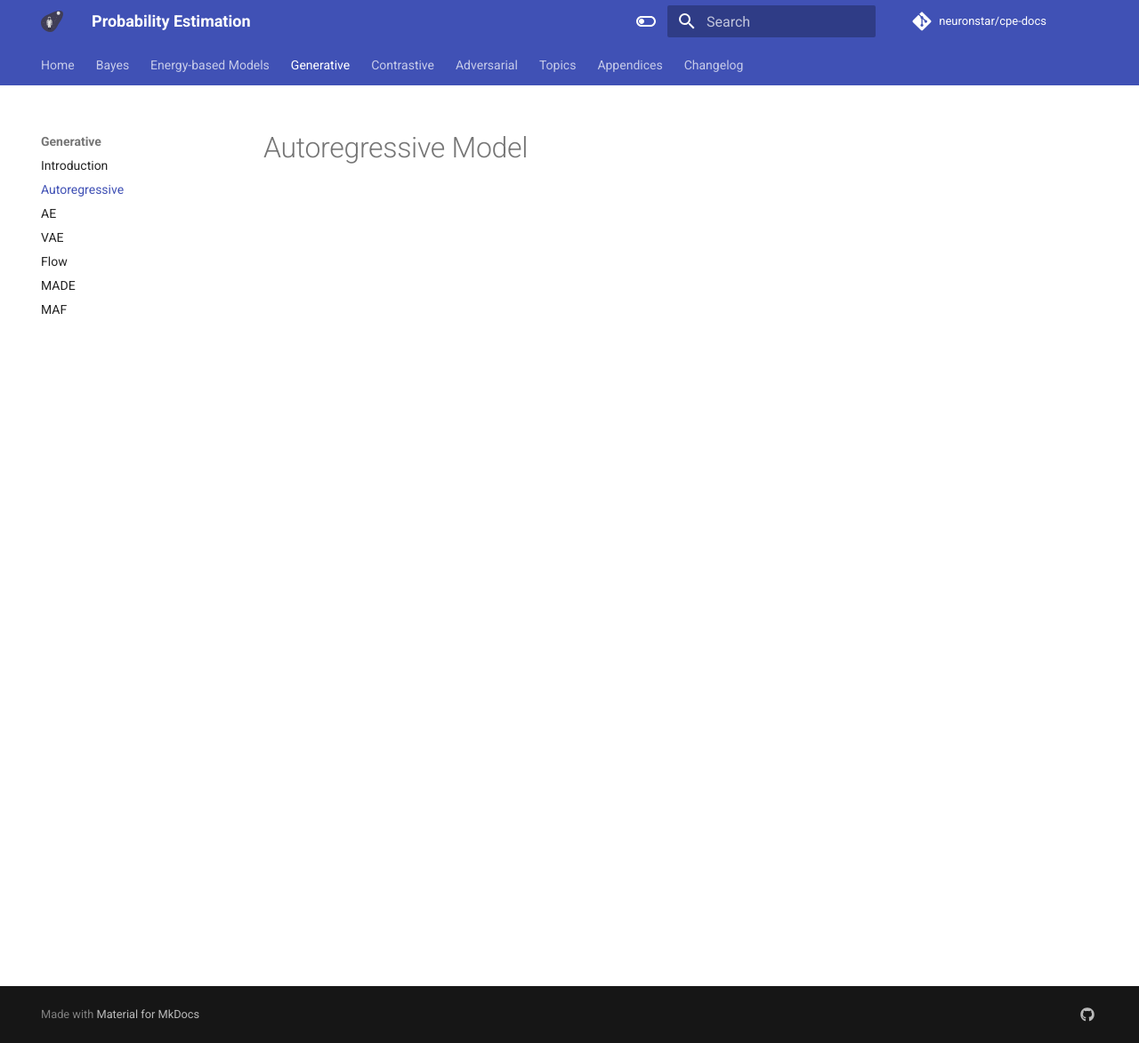
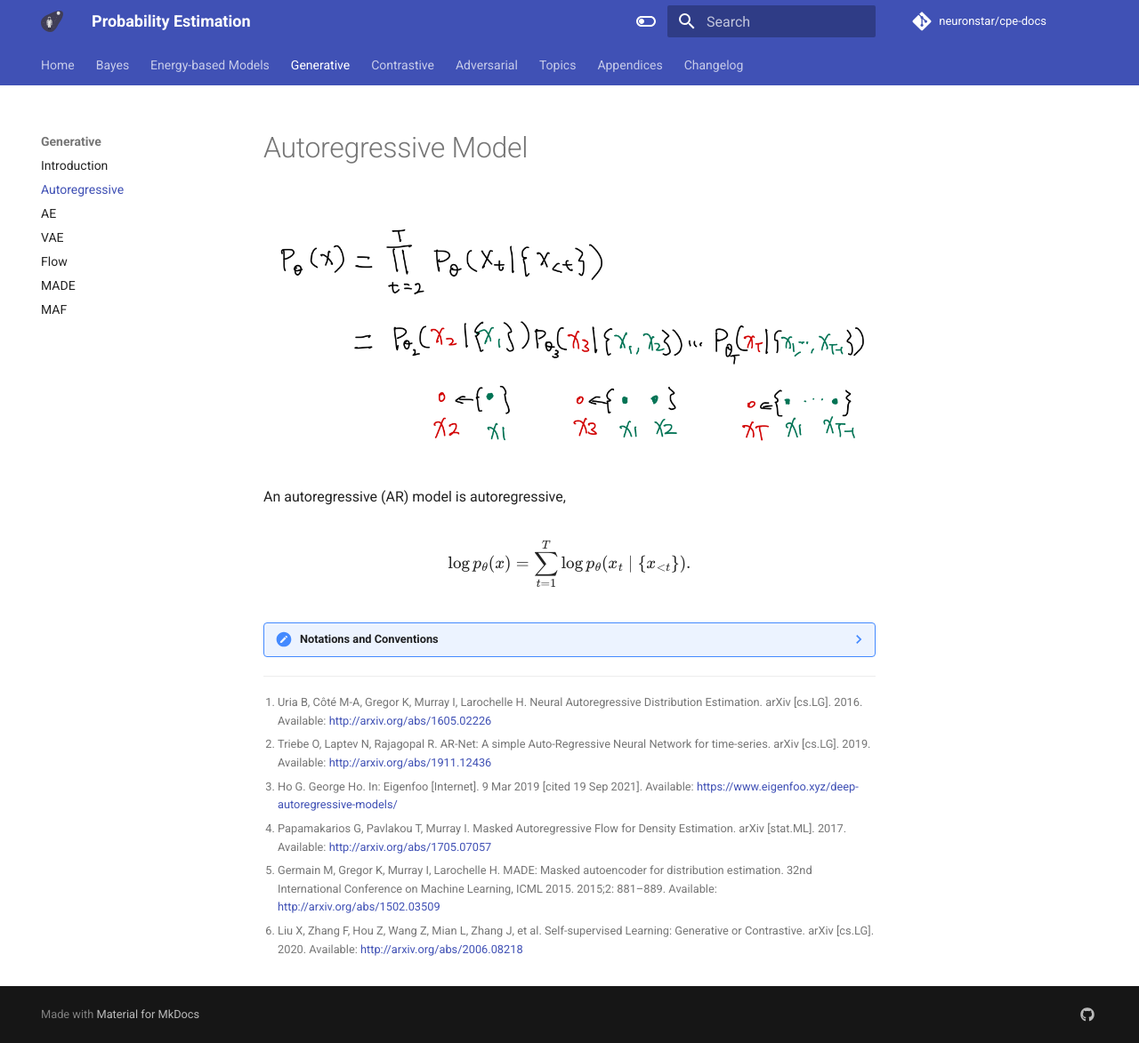
Before and after one commit to emptymalei/deep-learning, an MkDocs documentation site: the page built from cpe/generative/autoregressive.md, in a window 1280 px wide and 1173 px high. Shown: the whole window at 89% size. Built offline with MkDocs 1.6.1 and Material for MkDocs 9.7.7, drawn with Linux system fonts in a browser that asks for light colours; comment, search, counter and statistics services are not loaded.

Commit message:
added ar model

```diff
--- a/cpe/generative/autoregressive.md
+++ b/cpe/generative/autoregressive.md
@@ -1 +1,46 @@
 # Autoregressive Model
+
+![](assets/autoregressive/generative-ar-basics-1.jpg)
+
+An autoregressive (AR) model is autoregressive,
+
+$$
+\begin{equation}
+\log p_\theta (x) = \sum_{t=1}^T \log p_\theta ( x_{t} \mid \{x_{<t}\} ).
+\end{equation}
+$$
+
+
+??? note "Notations and Conventions"
+    In AR models, we have to mention the preceding nodes ($\{x_{<t}\}$) of a specific node ($x_{t}$). For $t=5$, the relations between $\{x_{<5}\}$ and $x_5$ is shown in the following illustration.
+
+    ![](assets/autoregressive/ar-notations.jpg){ align=right }
+
+    There are different notations for such relations.
+
+    - In Uria et al., the authors use $p(x_{o_d}\mid \mathbf x_{o_{<d}})$ [^Uria2016].
+    - In Liu et al. and Papamakarios et al., the authors use $p(x_{t}\mid \mathbf x_{1:t-1})$ [^Liu2020][^Papamakarios2017].
+    - In Germain et al., the authors use $p(x_t\mid \mathbf x_{<t})$ [^Germain2015].
+
+    In the current review, we expanded the vector notation $\mathbf x_{<t}$ into a set notation as it is not necessarily a vector.
+
+
+
+
+
+
+
+
+
+
+[^Uria2016]: Uria B, Côté M-A, Gregor K, Murray I, Larochelle H. Neural Autoregressive Distribution Estimation. arXiv [cs.LG]. 2016. Available: http://arxiv.org/abs/1605.02226
+
+[^Triebe2019]: Triebe O, Laptev N, Rajagopal R. AR-Net: A simple Auto-Regressive Neural Network for time-series. arXiv [cs.LG]. 2019. Available: http://arxiv.org/abs/1911.12436
+
+[^Ho2019]: Ho G. George Ho. In: Eigenfoo [Internet]. 9 Mar 2019 [cited 19 Sep 2021]. Available: https://www.eigenfoo.xyz/deep-autoregressive-models/
+
+[^Papamakarios2017]: Papamakarios G, Pavlakou T, Murray I. Masked Autoregressive Flow for Density Estimation. arXiv [stat.ML]. 2017. Available: http://arxiv.org/abs/1705.07057
+
+[^Germain2015]: Germain M, Gregor K, Murray I, Larochelle H. MADE: Masked autoencoder for distribution estimation. 32nd International Conference on Machine Learning, ICML 2015. 2015;2: 881–889. Available: http://arxiv.org/abs/1502.03509
+
+[^Liu2020]: Liu X, Zhang F, Hou Z, Wang Z, Mian L, Zhang J, et al. Self-supervised Learning: Generative or Contrastive. arXiv [cs.LG]. 2020. Available: http://arxiv.org/abs/2006.08218
--- a/mkdocs.ubuntu.yml
+++ b/mkdocs.ubuntu.yml
@@ -46,6 +46,7 @@ theme:
 
 markdown_extensions:
   - admonition
+  - attr_list
   - pymdownx.emoji
   - pymdownx.magiclink
   - pymdownx.snippets:
--- a/mkdocs.yml
+++ b/mkdocs.yml
@@ -45,6 +45,7 @@ theme:
 
 markdown_extensions:
   - admonition
+  - attr_list
   - pymdownx.emoji
   - pymdownx.magiclink
   - pymdownx.snippets:
```
Also changed, not shown: cpe/generative/assets/autoregressive/ar-notations.jpg (added), cpe/generative/assets/autoregressive/generative-ar-basics-1.jpg (added).
